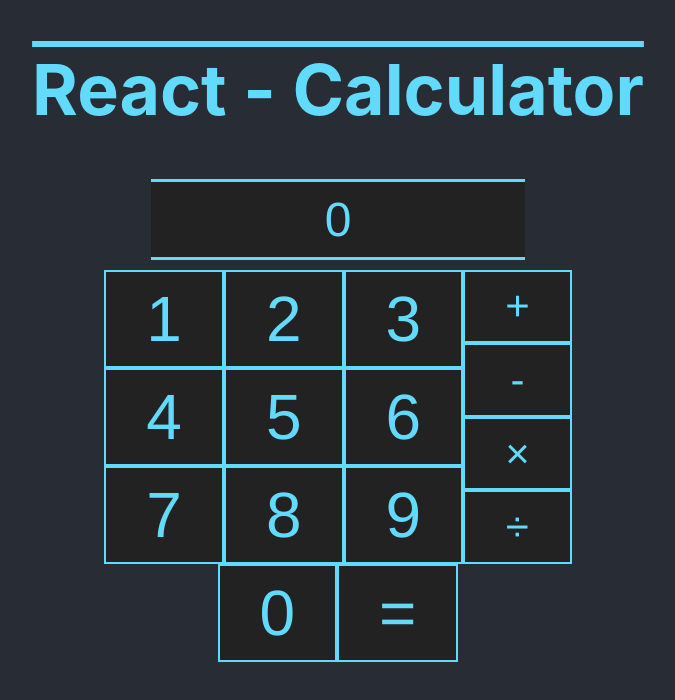
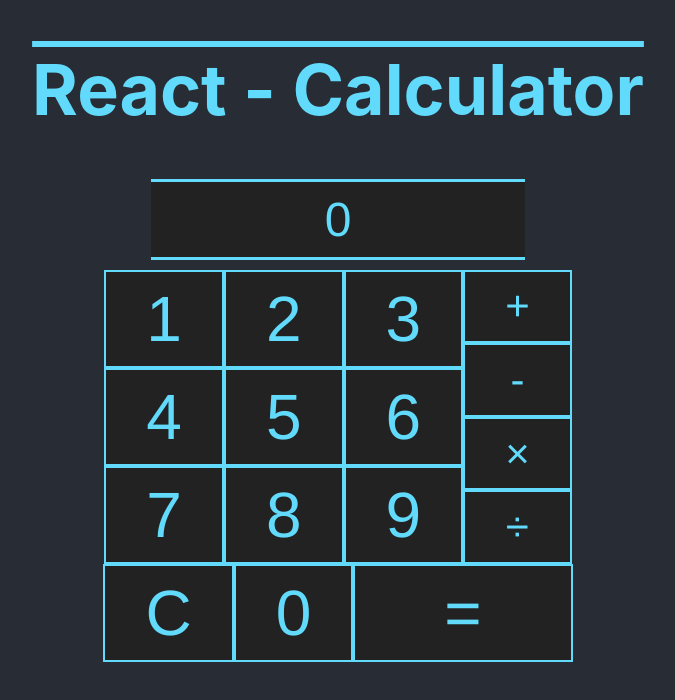
Before and after one commit to it6c65/calc-react, a React (Create React App) app: page / in a window 1280 px wide. Shown: the top 700 px of the page, without its empty margins (302-977 px from the left). Built offline with nearby package versions, Linux system fonts and the light colour scheme.

Commit message:
Agregar funcionalidad en las operaciones y estilos

```diff
--- a/src/App.css
+++ b/src/App.css
@@ -73,3 +73,14 @@ h1 {
   display: flex;
   flex-direction: column;
 }
+
+.btn-equal {
+  color: #61dafb;
+  background-color: #222222;
+  padding: 10px 89px;
+  border-width: 2px;
+  border-style: solid;
+  border-color: #61dafb;
+  font-size: 4em;
+  font-family: Helvetica;
+}
--- a/src/App.js
+++ b/src/App.js
@@ -3,14 +3,19 @@ import './App.css';
 import * as Button from './components/Button'
 
 class Calc extends React.Component {
-  constructor(props){
+  constructor(props) {
     super(props);
     this.state = { firstNumb: 0, secondNumb: 0, operator: "", result: 0 };
   }
-  putNumber(value){
+  putNumber(value) {
     return () => {
-      if(this.state.operator !== ""){
-        if(this.state.secondNumb === 0){
+      if(this.state.result !== 0){
+        this.setState({
+          firstNumb: this.state.result, secondNumb: value, result: 0
+        });
+      }else {
+        if (this.state.operator !== "") {
+          if (this.state.secondNumb === 0) {
             this.setState({
               secondNumb: value
             });
@@ -19,8 +24,8 @@ class Calc extends React.Component {
               secondNumb: Number(String(this.state.secondNumb) + String(value))
             });
           }
-      }else{
-        if(this.state.firstNumb === 0){
+        } else {
+          if (this.state.firstNumb === 0) {
             this.setState({
               firstNumb: value
             });
@@ -32,26 +37,54 @@ class Calc extends React.Component {
         }
       }
     }
-  changeOperator(value){
+  }
+  changeOperator(value) {
     return () => {
       this.setState({
         operator: value
       })
     }
   }
-  render(){
+  showResults() {
+    let DoOperation = {
+      "+": (first, second) => {
+        return first + second;
+      },
+      "-": (first, second) => {
+        return first - second;
+      },
+      "*": (first, second) => {
+        return first * second;
+      },
+      "/": (first, second) => {
+        return first / second;
+      },
+      "": (first, second) => {
+        return 0
+      }
+    }
+    this.setState( state => ({
+      result: DoOperation[state.operator](state.firstNumb, state.secondNumb)
+    }));
+  }
+  resetValues(){
+    this.setState( state => ({
+      firstNumb: 0, secondNumb: 0, result:0, operator: ""
+    }));
+  }
+  render() {
     let second_number, results;
-    if (this.state.secondNumb === 0){
+    if (this.state.secondNumb === 0) {
       second_number = "";
-    }else {
+    } else {
       second_number = this.state.secondNumb;
     }
-    if (this.state.result === 0){
+    if (this.state.result === 0) {
       results = "";
-    }else{
+    } else {
       results = <div> = {this.state.result}</div>;
     }
-    return(
+    return (
       <div>
         <h1>{this.props.title}</h1>
         <div className="show-results">
@@ -85,8 +118,9 @@ class Calc extends React.Component {
             <Button.Operator operator="/" addOperator={this.changeOperator.bind(this)}>&divide;</Button.Operator>
           </div>
         </div>
+      <Button.Reset reset={this.resetValues.bind(this)}/>
       <Button.Zero addZero={this.putNumber.bind(this)} />
-      <Button.Equal />
+      <Button.Equal show={this.showResults.bind(this)} />
       </div>
     );
   }
--- a/src/components/Button.js
+++ b/src/components/Button.js
@@ -3,7 +3,7 @@ import React from 'react';
 class Equal extends React.Component {
   render(){
     return(
-      <button className="btn-number">=</button>
+      <button className="btn-equal" onClick={this.props.show}>=</button>
     );
   }
 }
@@ -32,4 +32,12 @@ class Operator extends React.Component {
   }
 }
 
-export {Number, Operator, Zero, Equal};
+class Reset extends React.Component {
+  render(){
+    return (
+      <button className="btn-number" onClick={this.props.reset}>C</button>
+    );
+  }
+}
+
+export {Number, Operator, Zero, Equal, Reset};
```
Lines whose indentation alone changed are shown as unchanged.
